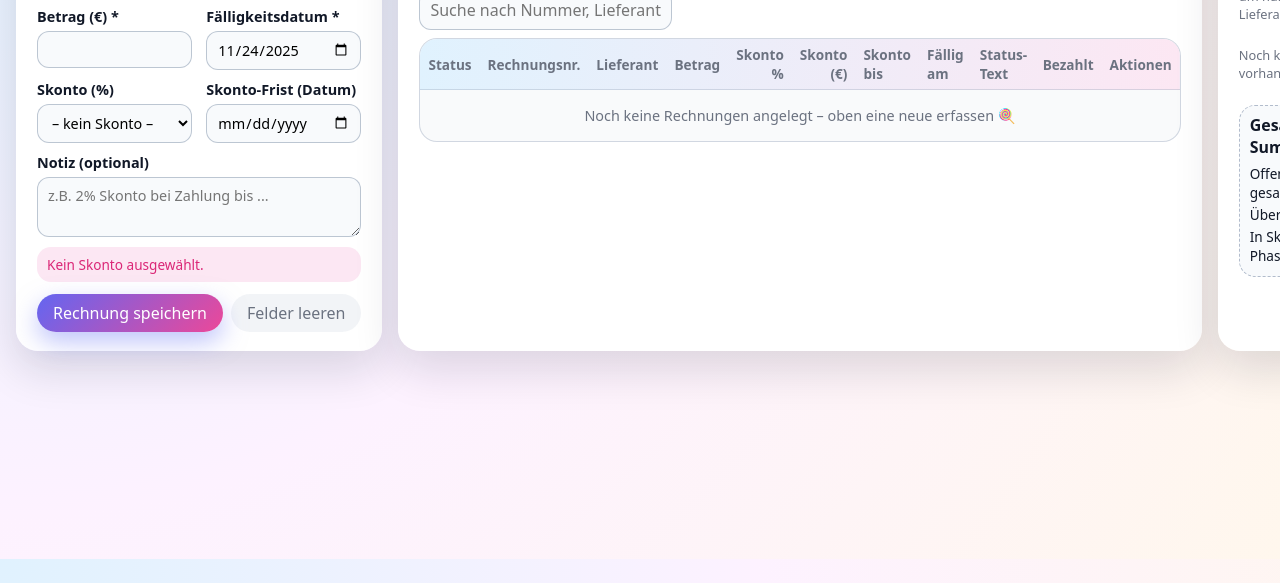
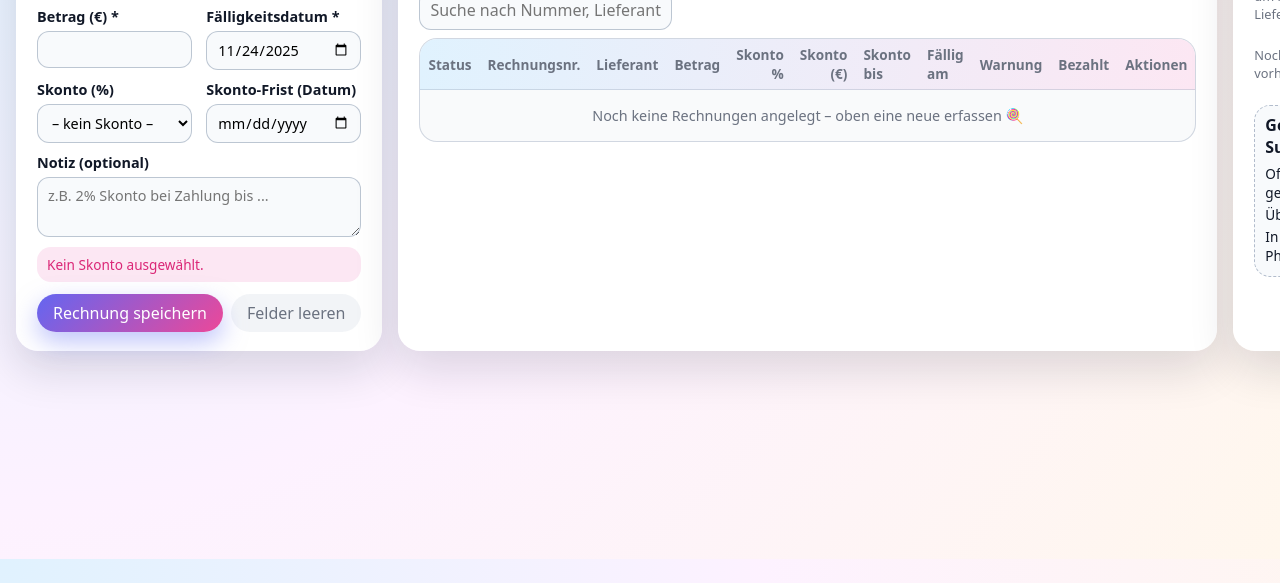
Before and after one commit to jungbauer-1968/rechnungs-cockpit, a plain HTML site: page index.html in a window 1280 px wide. Shown: the part 241-824 px from the top of the page. Drawn offline with Linux system fonts and the light colour scheme.

Commit message:
Update index.html

```diff
--- a/index.html
+++ b/index.html
@@ -131,7 +131,7 @@
                 <th data-sort="skontoAmount" class="numeric">Skonto (€)</th>
                 <th data-sort="skontoDate">Skonto bis</th>
                 <th data-sort="dueDate">Fällig am</th>
-                <th>Status-Text</th>
+                <th>Warnung</th>
                 <th>Bezahlt</th>
                 <th>Aktionen</th>
               </tr>
```
